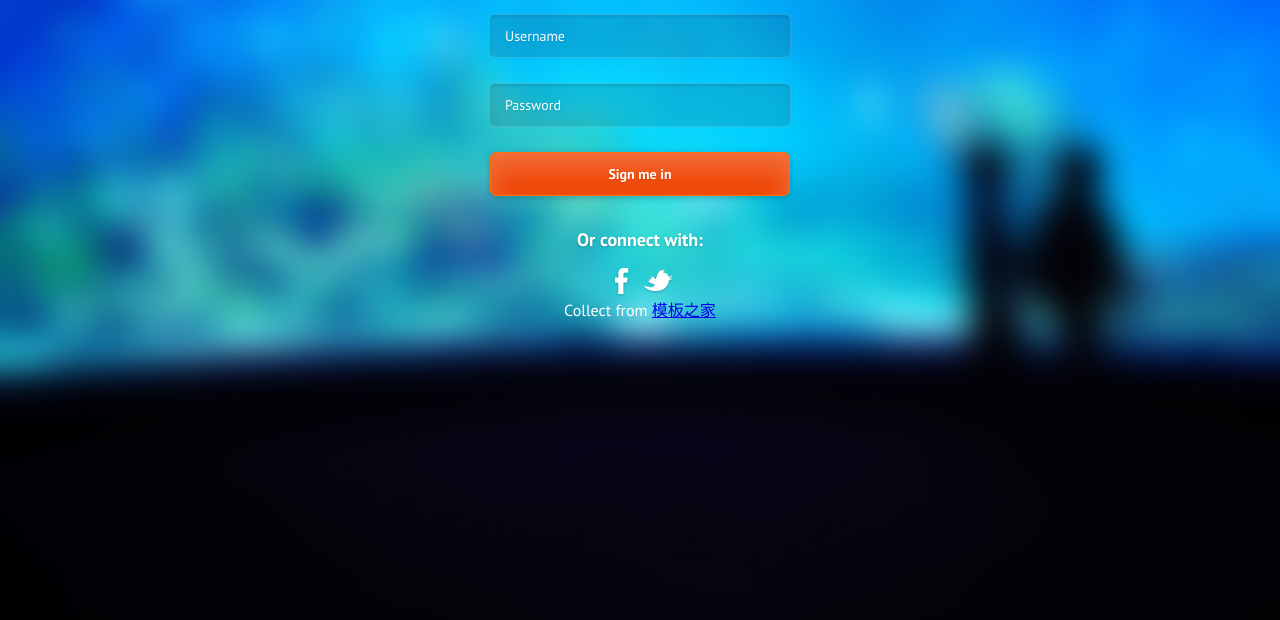
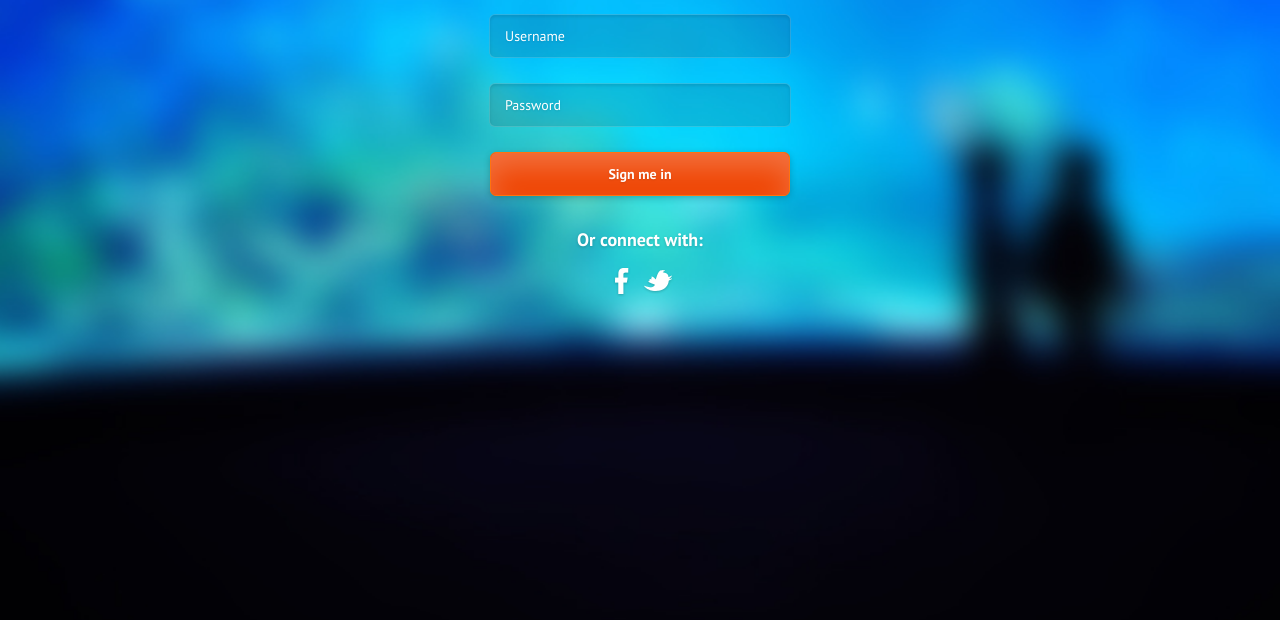
Before and after one commit to pixiv-gq/pixiv-gq.github.io, a plain HTML site: page index.html in a window 1280 px wide. Shown: the part 176-796 px from the top of the page. Drawn offline with Linux system fonts and the light colour scheme.

Commit message:
Update index.html

```diff
--- a/index.html
+++ b/index.html
@@ -41,7 +41,6 @@
                 </p>
             </div>
         </div>
-        <div align="center">Collect from <a href="http://www.cssmoban.com/" target="_blank" title="模板之家">模板之家</a></div>
 
         <!-- Javascript -->
         <script src="assets/js/jquery-1.8.2.min.js"></script>
```
